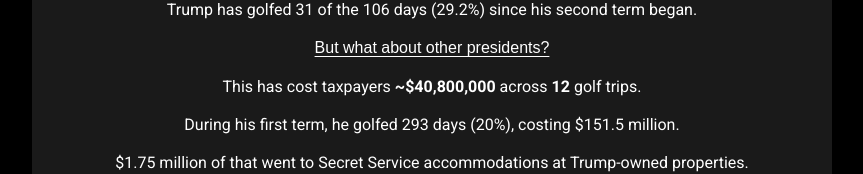
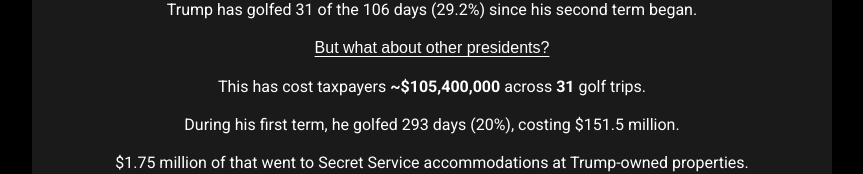
Before and after one commit to soyboi1312/istrumpgolfing.today, a Next.js app: page / in a window 1280 px wide. Shown: the part 563-737 px from the top of the page, without its empty margins (208-1071 px from the left). Built offline with nearby package versions, Linux system fonts and the light colour scheme.

Commit message:
Update index.tsx

```diff
--- a/pages/index.tsx
+++ b/pages/index.tsx
@@ -45,7 +45,7 @@ export const getStaticProps: GetStaticProps<HomeProps> = async () => {
       props: {
         events: {},
         termStart: { year: 2025, month: 1, day: 19 },
-        tripCost: 3400000,
+        tripCost: 1400000,
         daysGolfed: 0,
       },
     };
@@ -152,7 +152,7 @@ const Home: React.FC<HomeProps> = ({
     );
 
     const trips = Object.values(events).filter((event) =>
-      ["departure", "golf_departure"].includes(event.type)
+      ["golf", "golf_departure", "golf_arrival"].includes(event.type)
     ).length;
     setTotalTrips(trips);
     setTotalCost(trips * tripCost);
```
